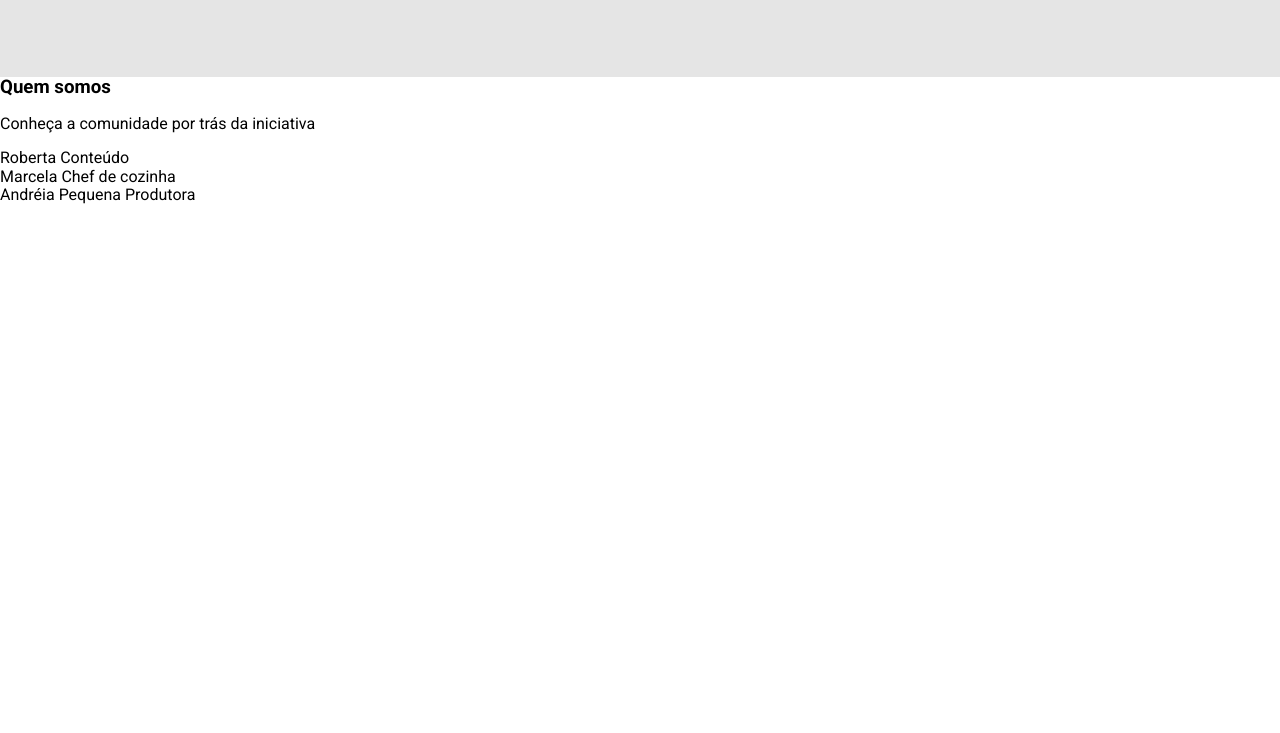
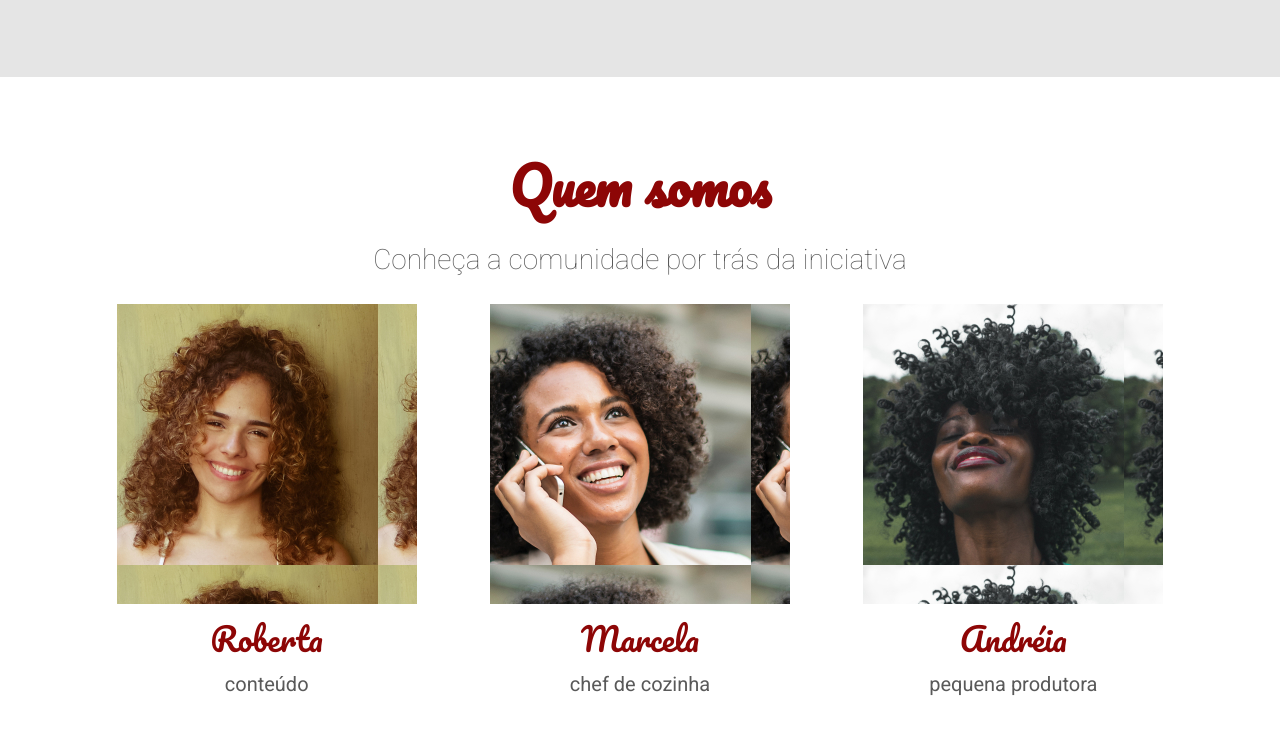
Before and after one commit to Douglas-Alv3s/Frutas-e-Frutos, a plain HTML site: page index.html in a window 1280 px wide. Shown: the part 2079-2812 px from the top of the page. Before the commit the page ends 2283 px from the top, so only its background shows below. Drawn offline with Linux system fonts and the light colour scheme; files that its build step writes are made by us from their sources.

Commit message:
colocando imagnes

```diff
--- a/assets/css/main.css
+++ b/assets/css/main.css
@@ -24,3 +24,16 @@
 @import "receita/receita__conteudo.css";
 @import "receita/receita__descricao.css";
 @import "receita/receita__botao.css";
+
+@import "quem-somos/quem-somos.css";
+@import "quem-somos/quem-somos__titulo.css";
+@import "quem-somos/quem-somos__descricao.css";
+
+@import "pessoa/pessoas.css";
+@import "pessoa/pessoa.css";
+@import "pessoa/pessoa__funcao.css";
+@import "pessoa/pessoa__nome.css";
+@import "pessoa/pessoa__imagem.css";
+@import "pessoa/pessoa__imagem_andreia.css";
+@import "pessoa/pessoa__imagem_marcela.css";
+@import "pessoa/pessoa__imagem_roberta.css";
--- /dev/null
+++ b/assets/css/pessoa/pessoa.css
@@ -0,0 +1,4 @@
+.pessoa {
+    display:flex;
+    flex-direction: column;
+}
--- /dev/null
+++ b/assets/css/pessoa/pessoa__funcao.css
@@ -0,0 +1,5 @@
+.pessoa__funcao {
+    text-transform: lowercase;
+    color: #595959;
+    font-size: 1.25rem;
+}
--- /dev/null
+++ b/assets/css/pessoa/pessoa__imagem.css
@@ -0,0 +1,18 @@
+.pessoa__imagem {
+    width: 300px;
+    height: 300px;
+    margin: 0 auto;
+    /* background: red; */
+}
+
+.pessoa__imagem--roberta {
+    background-image: url("/assets/img/pessoas/roberta.jpg");
+
+}
+.pessoa__imagem--marcela {
+    background-image: url("../../img/pessoas/marcela.jpg");
+
+}
+.pessoa__imagem--andreia {
+    background-image: url("../../img/pessoas/andreia.jpg");
+}
--- /dev/null
+++ b/assets/css/pessoa/pessoa__nome.css
@@ -0,0 +1,6 @@
+.pessoa__nome {
+    margin: 1rem 0;
+    font-family: "Pacifico", cursive;
+    color: #8d0606;
+    font-size: 2rem;
+}
--- /dev/null
+++ b/assets/css/pessoa/pessoas.css
@@ -0,0 +1,4 @@
+.pessoas {
+    display: flex;
+    justify-content: space-around;
+}
--- /dev/null
+++ b/assets/css/quem-somos/quem-somos.css
@@ -0,0 +1,4 @@
+.quem-somos {
+    text-align: center;
+    padding: 5rem;
+}
--- /dev/null
+++ b/assets/css/quem-somos/quem-somos__descricao.css
@@ -0,0 +1,5 @@
+.quem-somos__descricao {
+    font-weight: 100;
+    font-size: 1.75rem;
+    color: #595959;
+}
--- /dev/null
+++ b/assets/css/quem-somos/quem-somos__titulo.css
@@ -0,0 +1,6 @@
+.quem-somos__titulo{
+    margin-bottom: 1rem;
+    color: #8d0606;
+    font-size: 3.1875rem;
+    font-family: "Pacifico", cursive;
+}
```
